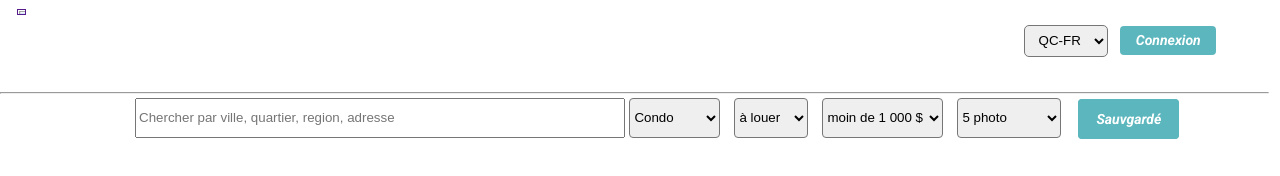
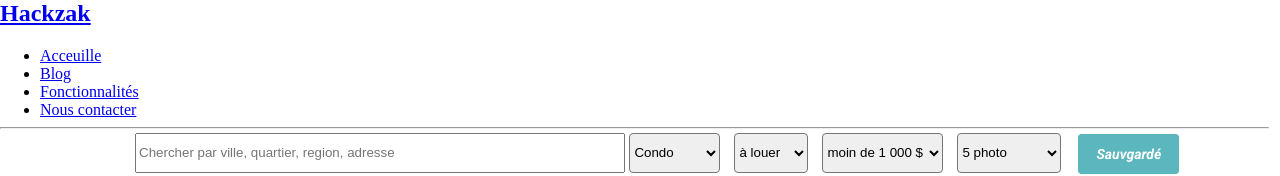
Before and after one commit to zduchevreuil/LesMaisons, a plain HTML site: page index.html in a window 1280 px wide. Shown: the top 176 px of the page. Drawn offline with Linux system fonts and the light colour scheme; a web font is replaced by a local one.

Commit message:
LesMaison

```diff
--- a/index.html
+++ b/index.html
@@ -12,22 +12,18 @@
         href="https://fonts.googleapis.com/css2?family=Borel&family=Dancing+Script:wght@700&family=Poppins:ital,wght@0,400;1,400;1,900&family=Roboto:ital,wght@1,700&display=swap"
         rel="stylesheet">
 </head>
-
 <body>
-    <header class="fixed">
-        <select name="Maison" id="langue">
-            <option value="condo">QC-FR</option>
-            <option value="condo">QC-EN</option>
-            <option value="condo">QC-EN</option>
-        </select>
-        <a class="connexion">
-            <button><span>Connexion</span></button>
+    <nav class="navbar">
+        <a href="#">
+            <h1 class="logo_title">Hackzak</h1>
         </a>
-        <nav>
-            <a href=""><img class="logo" src="image/logo-centris-small.gif" alt=""></a>
-
-        </nav>
-    </header>
+        <ul>
+            <li><a href="#">Acceuille</a></li>
+            <li><a href="#">Blog</a></li>
+            <li><a href="#">Fonctionnalités</a></li>
+            <li><a href="#">Nous contacter</a></li>
+        </ul>
+    </nav>
     <hr class="hrhaut">
 
 
```
